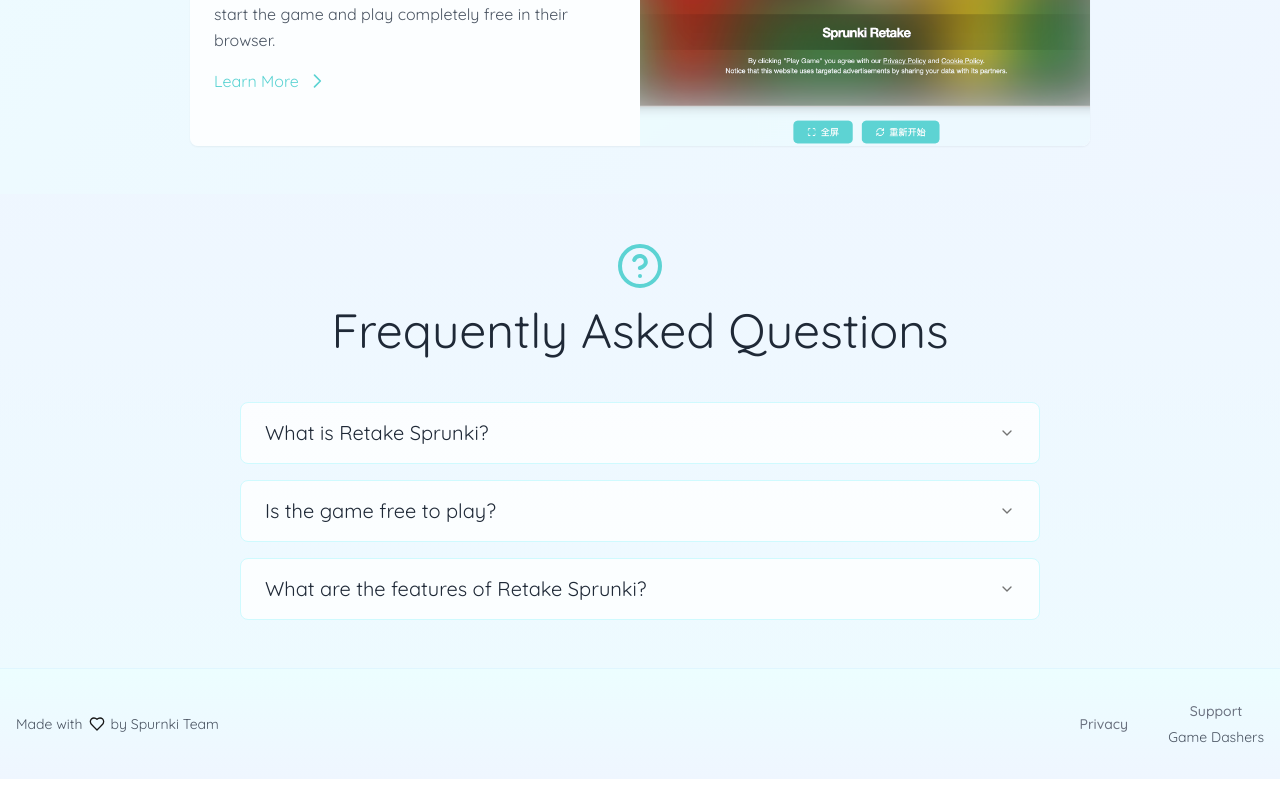
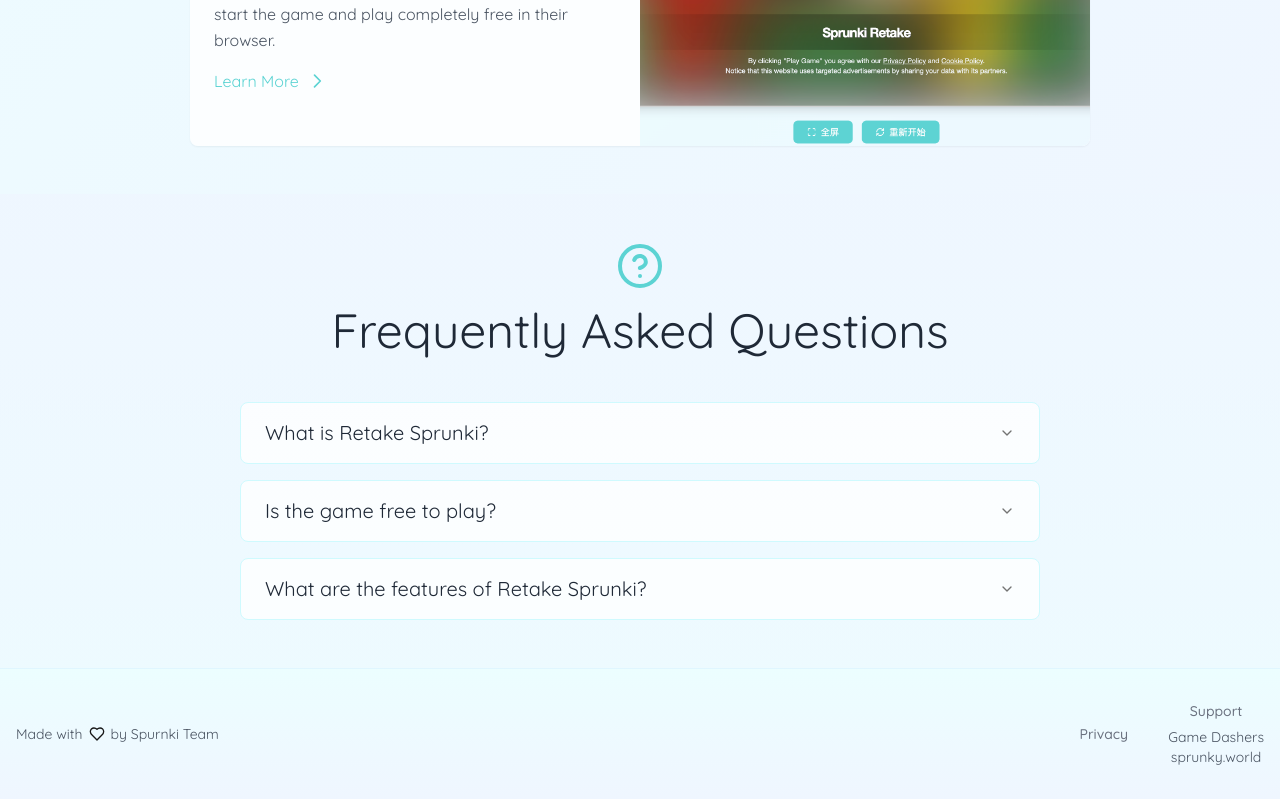
Before and after one commit to rotbit/sprunki-retake, a Next.js app: page / in a window 1280 px wide. Shown: the part 3339-4138 px from the top of the page. Built offline with nearby package versions, Linux system fonts and the light colour scheme.

Commit message:
新增外链

```diff
--- a/components/footer.tsx
+++ b/components/footer.tsx
@@ -40,6 +40,14 @@
               >
                 {t("nav.externalLinkText")}
               </Link>
+              <Link
+                href="https://sprunky.world"
+                target="_blank"
+                rel="noopener noreferrer"
+                className="text-sm text-gray-600 hover:text-primary transition-colors hover:underline underline-offset-2"
+              >
+                sprunky.world
+              </Link>
             </div>
           </div>
         </div>
```
